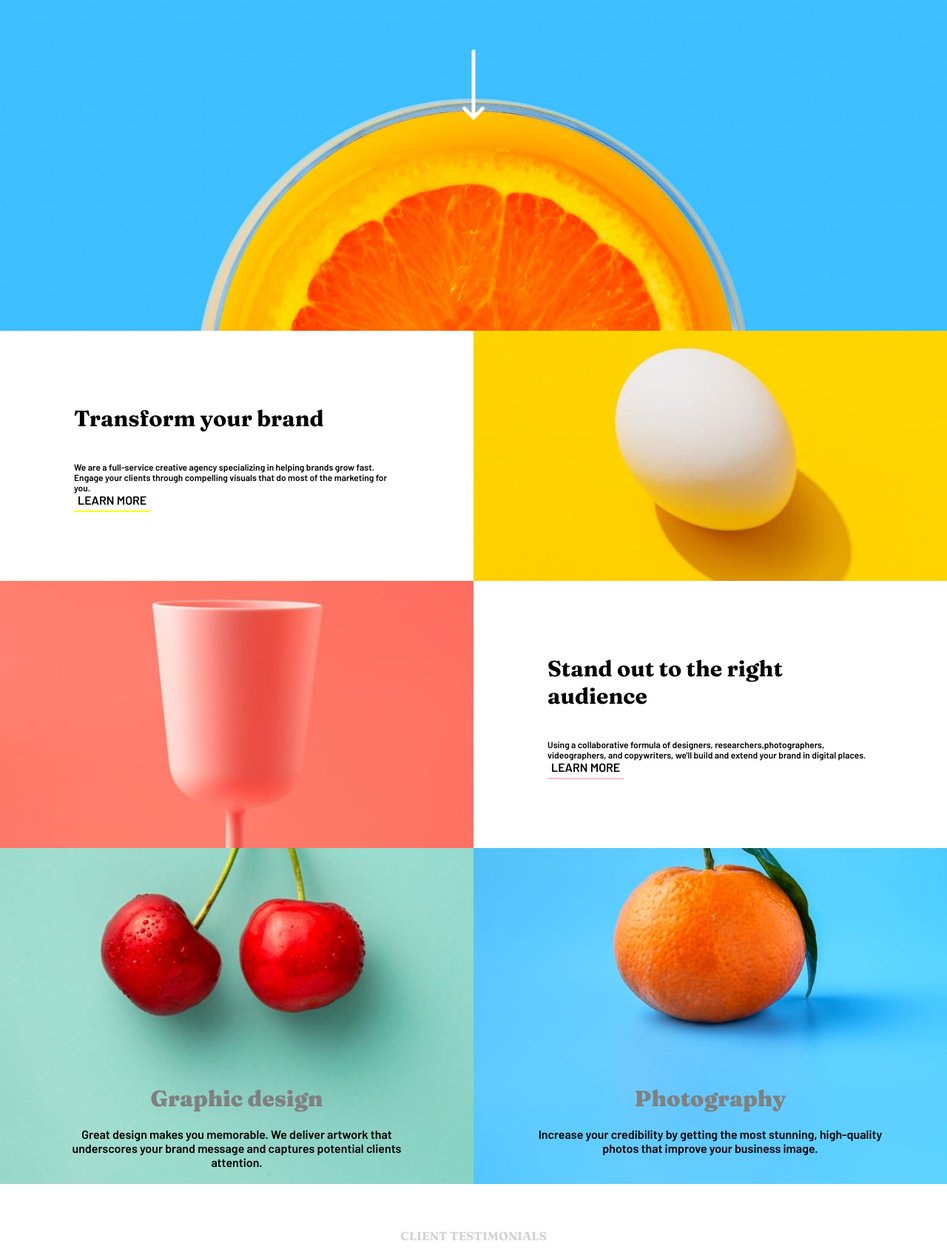
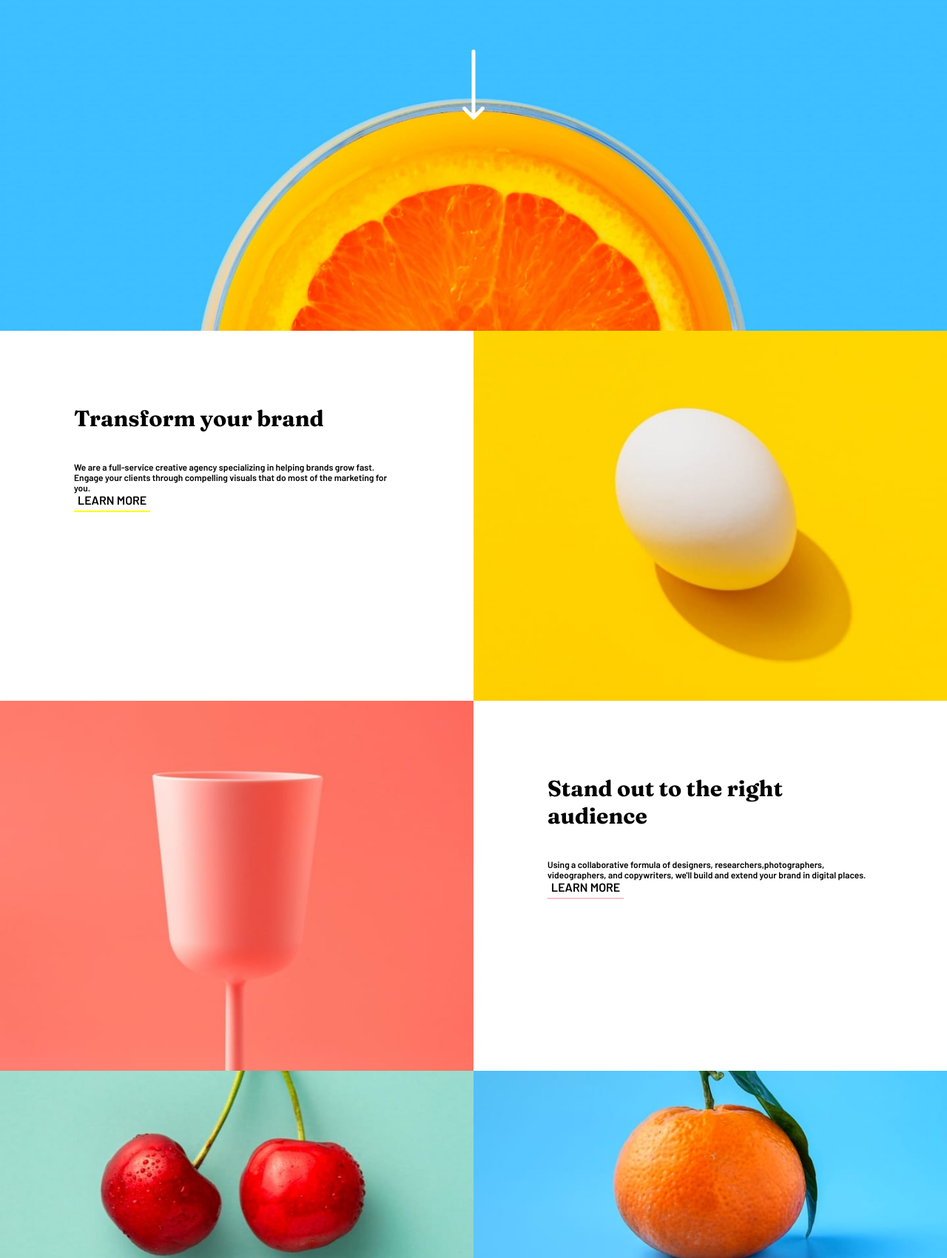
Before and after one commit to ersi08/Projekti-1, a plain HTML site: page index.html in a window 1280 px wide. Shown: the part 203-1903 px from the top of the page at 74% size. Drawn offline with Linux system fonts and the light colour scheme.

Commit message:
Update style.css

```diff
--- a/style.css
+++ b/style.css
@@ -76,7 +76,7 @@ ul {
 }
 
 .egg {
-    height: fit-content;
+    height: 500px;
     display: flex;
 }
 
@@ -111,7 +111,7 @@ ul {
 }
 
 .glass {
-    height: fit-content;
+    height: 500px;
     display: flex;
 }
 
@@ -146,7 +146,7 @@ ul {
 }
 
 .cherry {
-    height: fit-content;
+    height: 500px;
     display: flex;
 }
 
@@ -318,6 +318,7 @@ ul {
   }
 
   .egg {
+    height: fit-content;
     flex-direction: column-reverse;
   }
 
@@ -331,6 +332,7 @@ ul {
   }
 
   .glass{
+    height: fit-content;
     flex-direction: column;
   }
 
@@ -344,6 +346,7 @@ ul {
   }
 
   .cherry {
+    height: fit-content;
     flex-direction: column;
   }
 
```
